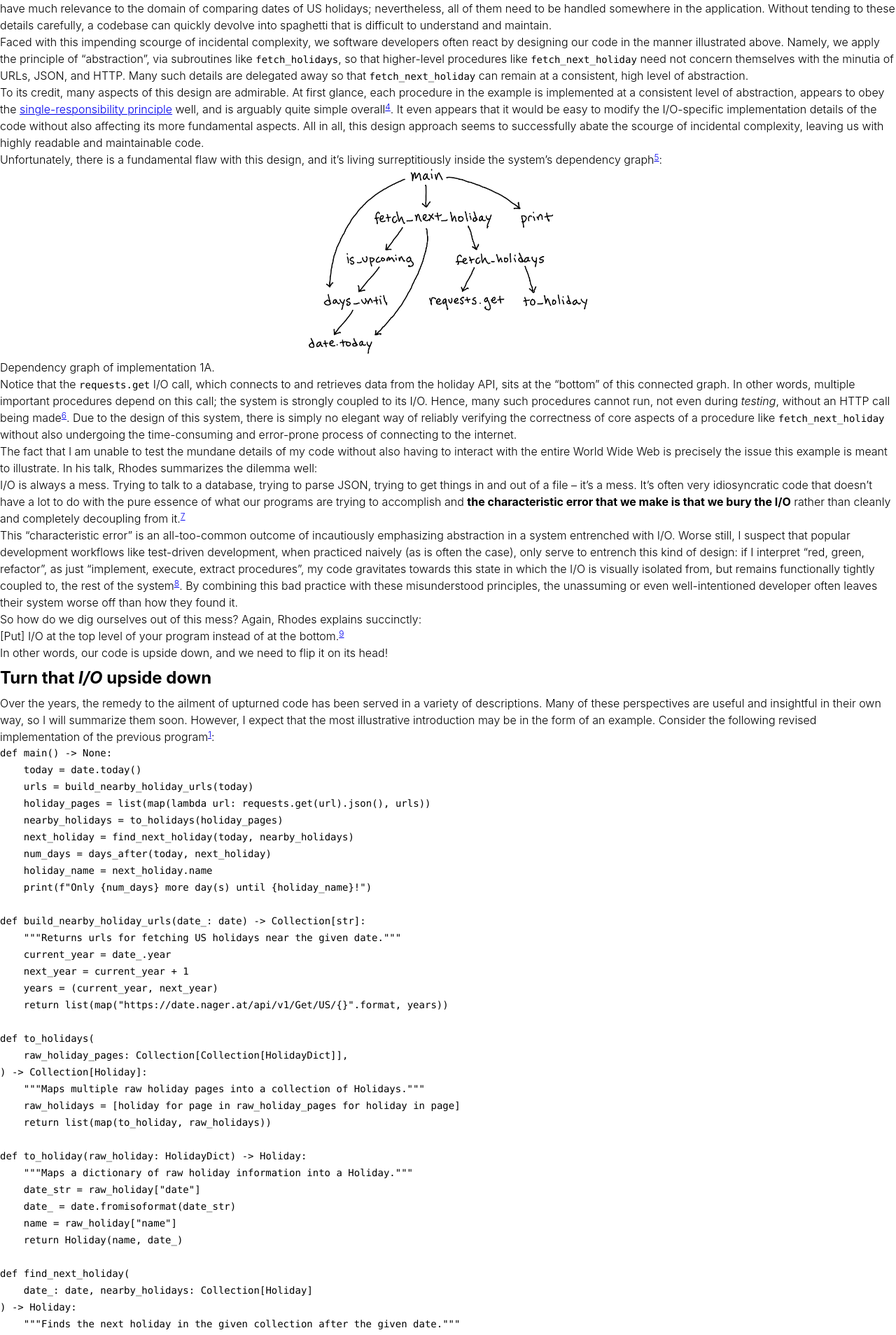
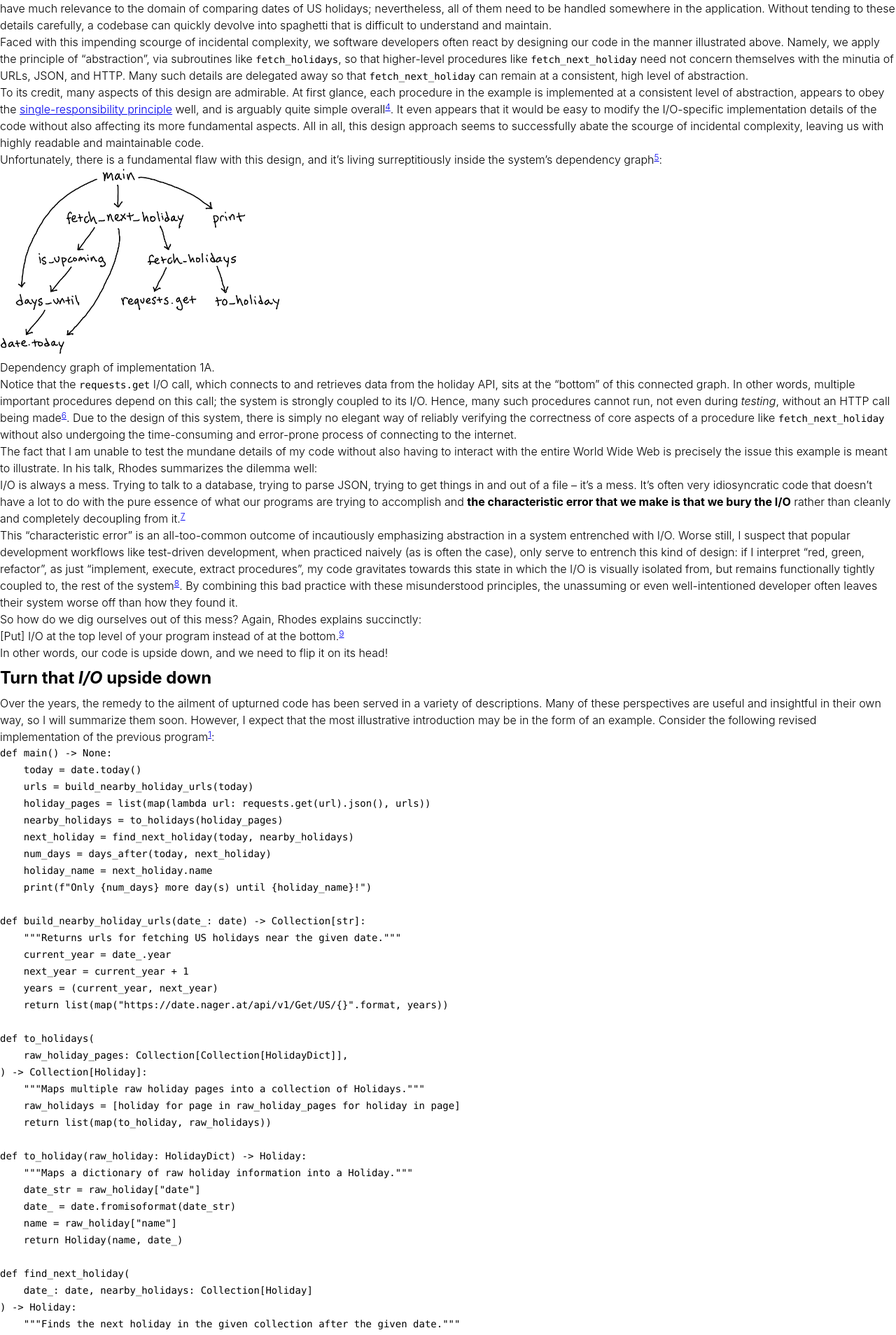
Before and after one commit to andrewtbiehl/andrewtbiehl.com, a Jekyll site: the page built from _posts/2022-04-11-upside-down-code.md, in a window 1280 px wide. Shown: the part 1938-3846 px from the top of the page at 70% size. Built offline with Jekyll 4.4.1, drawn with Linux system fonts in a browser that asks for light colours.

Commit message:
Remove image-centering HTML paragraphs
Removes some HTML paragraph elements that were initially added for the
sole purpose of wrapping and centering images. This unnecessarily
clutters the HTML semantics of the site when centering images can
instead be achieved more appropriately via CSS, something I plan to do
soon.

```diff
--- a/_posts/2022-04-11-upside-down-code.md
+++ b/_posts/2022-04-11-upside-down-code.md
@@ -140,10 +140,8 @@ Unfortunately, there is a fundamental flaw with this design, and it's living
 surreptitiously inside the system's dependency graph[^5]:
 
 <figure>
-  <p style="text-align: center">
-    <img src="/assets/img/upside-down-code/implementation-1a-dependencies.png"
-      width="400" alt="Dependency graph of implementation 1A."/>
-  </p>
+  <img src="/assets/img/upside-down-code/implementation-1a-dependencies.png" width="400"
+    alt="Dependency graph of implementation 1A."/>
   <figcaption>Dependency graph of implementation 1A.</figcaption>
 </figure>
 
@@ -248,10 +246,8 @@ again, however, the most important aspect of this code lies hidden in its depend
 graph:
 
 <figure>
-  <p style="text-align: center">
-    <img src="/assets/img/upside-down-code/implementation-1b-dependencies.png"
-      width="400" alt="Dependency graph of implementation 1B."/>
-  </p>
+  <img src="/assets/img/upside-down-code/implementation-1b-dependencies.png" width="400"
+    alt="Dependency graph of implementation 1B."/>
   <figcaption>Dependency graph of implementation 1B.</figcaption>
 </figure>
 
@@ -591,10 +587,8 @@ would make a case for further refactoring this design. And despite this, when we
 again take a look at the system's dependency graph, we begin to notice some resemblance:
 
 <figure>
-  <p style="text-align: center">
-    <img src="/assets/img/upside-down-code/implementation-2a-dependencies.png"
-      width="350" alt="Dependency graph of implementation 2A."/>
-  </p>
+  <img src="/assets/img/upside-down-code/implementation-2a-dependencies.png" width="350"
+    alt="Dependency graph of implementation 2A."/>
   <figcaption>Dependency graph of implementation 2A.</figcaption>
 </figure>
 
@@ -744,10 +738,8 @@ reminiscent of implementation 1B.</figcaption>
 Let's once again take a look at the dependency graph of this implementation.
 
 <figure>
-  <p style="text-align: center">
-    <img src="/assets/img/upside-down-code/implementation-2b-dependencies.png"
-      width="400" alt="Dependency graph of implementation 2B."/>
-  </p>
+  <img src="/assets/img/upside-down-code/implementation-2b-dependencies.png" width="400"
+    alt="Dependency graph of implementation 2B."/>
   <figcaption>Dependency graph of implementation 2B.</figcaption>
 </figure>
 
@@ -986,10 +978,8 @@ a program like this is to abstract away the specifics of procedure `H` under `G`
 of control of such an architecture.
 
 <figure>
-  <p style="text-align: center">
-    <img src="/assets/img/upside-down-code/hierarchy-sequence-diagram.png" width="225"
-      alt="Hierarchical architecture sequence diagram."/>
-  </p>
+  <img src="/assets/img/upside-down-code/hierarchy-sequence-diagram.png" width="225"
+    alt="Hierarchical architecture sequence diagram."/>
   <figcaption>A sequence diagram depicting the flow of control of a hierarchical
   architecture.</figcaption>
 </figure>
@@ -1016,10 +1006,8 @@ composition! There is yet another way, known in many contexts as the
 opinion, this concept is best illustrated with yet another sequence diagram.
 
 <figure>
-  <p style="text-align: center">
-    <img src="/assets/img/upside-down-code/pipeline-sequence-diagram.png" width="250"
-      alt="Flat architecture sequence diagram."/>
-  </p>
+  <img src="/assets/img/upside-down-code/pipeline-sequence-diagram.png" width="250"
+    alt="Flat architecture sequence diagram."/>
   <figcaption>A sequence diagram depicting the flow of control of a flat/pipeline
   architecture.</figcaption>
 </figure>
@@ -1037,10 +1025,8 @@ concrete terms. In case the resemblance is still unclear, let us once again exam
 dependency graph of these two implementations:
 
 <figure>
-  <p style="text-align: center">
-    <img src="/assets/img/upside-down-code/dependency-graph-comparison.png" width="150"
-      alt="Dependency graphs of hierarchical and flat architectures."/>
-  </p>
+  <img src="/assets/img/upside-down-code/dependency-graph-comparison.png" width="150"
+    alt="Dependency graphs of hierarchical and flat architectures."/>
   <figcaption>A side-by-side comparison of the dependency graphs of a hierarchical
   and flat/pipeline architecture, respectively.</figcaption>
 </figure>
```
